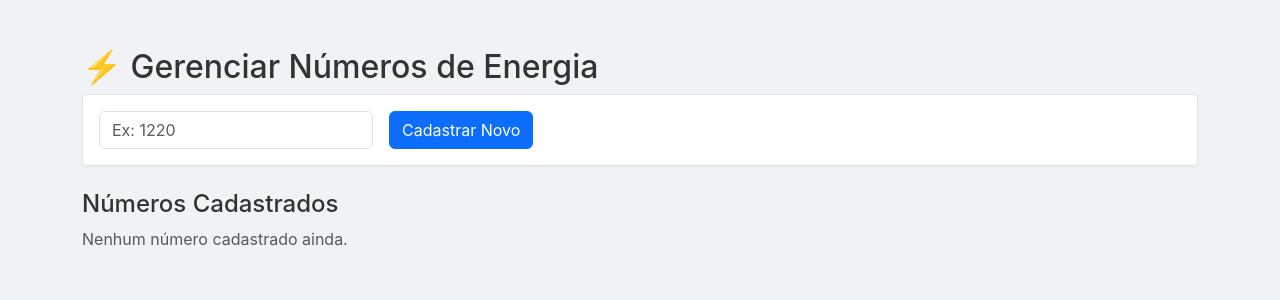
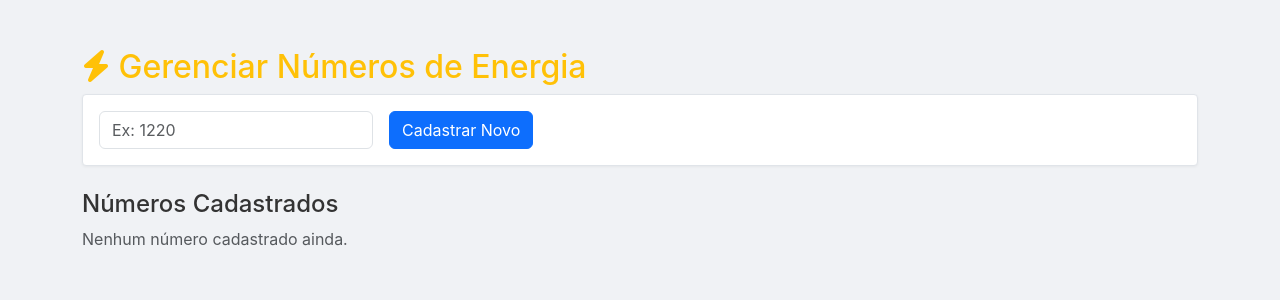
Before and after one commit to Luannz/Sistema_Manutencao, a Django app: page /energia/gerenciar/ in a window 1280 px wide. Shown: the top 300 px of the page. Run offline with Django 5.2, Linux system fonts and the light colour scheme; data that the repository does not hold is empty; some libraries are stand-ins or nearby versions.

Commit message:
mudança estética no template gerenciar energia

```diff
--- a/manutencao/templates/manutencao/gerenciar_energia.html
+++ b/manutencao/templates/manutencao/gerenciar_energia.html
@@ -2,7 +2,7 @@
 
 {% block content %}
 <div class="container mt-4">
-    <h2>⚡ Gerenciar Números de Energia</h2>
+    <h2 style="color: #ffc107;"> <i class="fas fa-bolt"></i> Gerenciar Números de Energia</h2>
 
     <div class="card mb-4">
         <div class="card-body">
```
